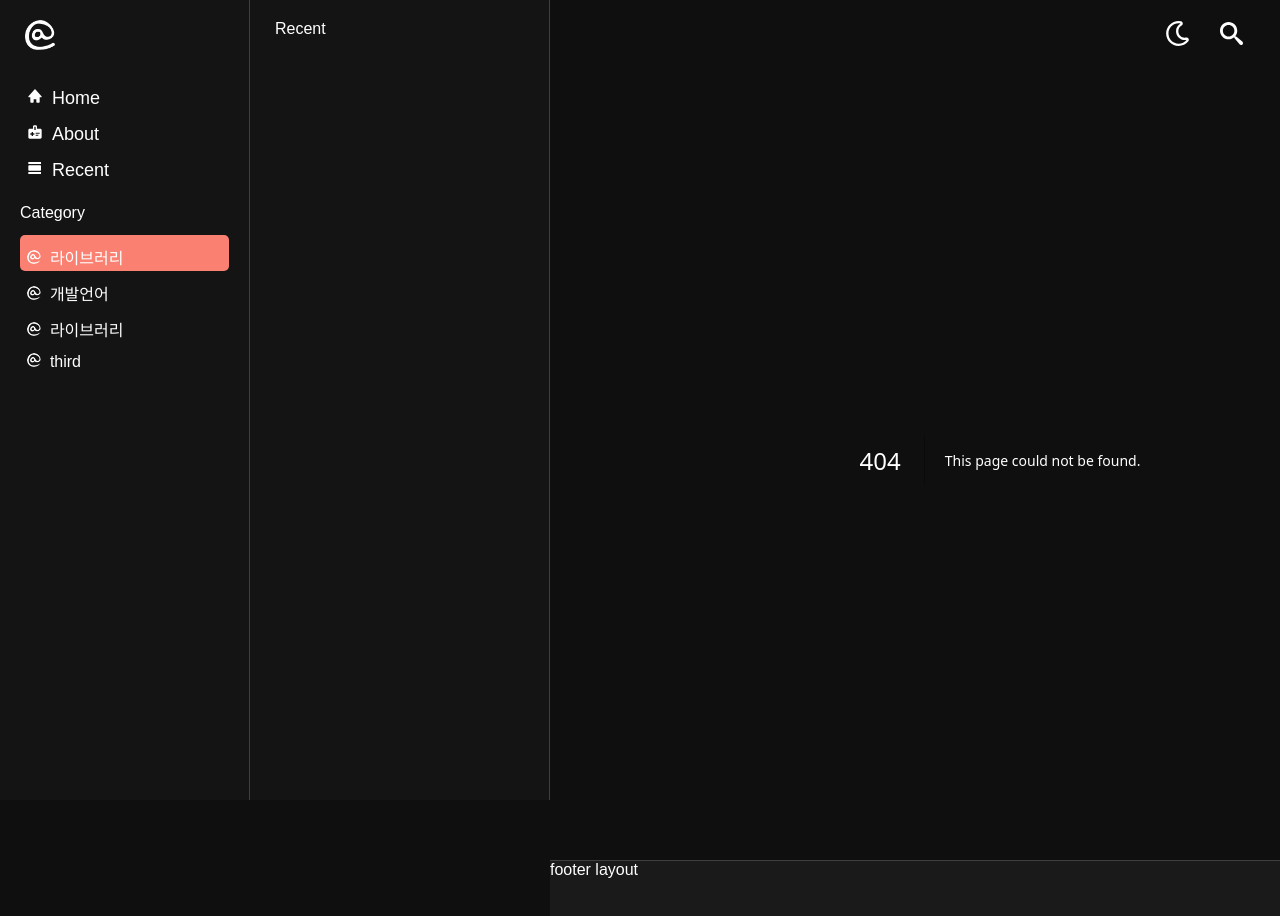
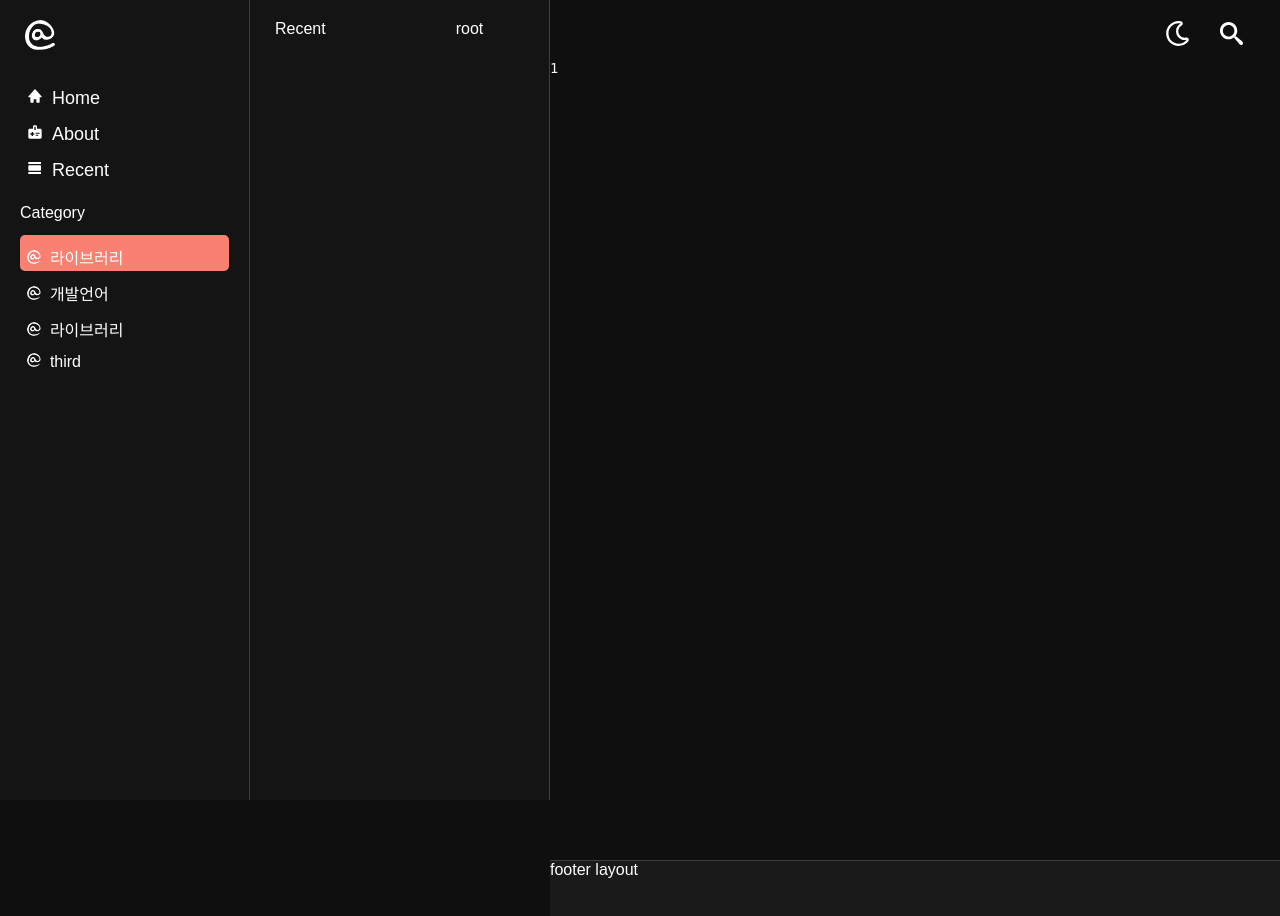
Before and after one commit to Juho11955/page, a Next.js app: page /contents/1 in a window 1280 px wide. Before the commit this address had no page. Shown: the top 916 px of the page. Built offline with nearby package versions, Linux system fonts and the light colour scheme.

Commit message:
second sidebar setting

```diff
--- /dev/null
+++ b/src/app/contents/[dir]/page.js
@@ -0,0 +1,24 @@
+import { useStore } from "@/hooks/useStore";
+import styles from "../../page.module.css";
+
+export default function Dir(params) {
+
+    // store
+    const {
+        NaviStore: { navi, setNavi },
+    } = useStore();
+
+    setNavi(params.params.dir);
+
+  console.log(params);
+  console.log(params.params);
+  console.log(params.params.dir);
+
+  return (
+    <main className={styles.main}>
+      <div className={styles.description}>
+        {params.params.dir}
+      </div>
+    </main>
+  );
+}
--- a/src/layout/SideSecondLayout.js
+++ b/src/layout/SideSecondLayout.js
@@ -6,7 +6,7 @@ import { useRouter } from "next/navigation";
 import { useStore } from "@/hooks/useStore";
 
 
-export default function SidebarLayout() {
+export default function SideSecondLayout() {
 
     // router
     const router = useRouter();
@@ -14,6 +14,7 @@ export default function SidebarLayout() {
     // store
     const {
         LayoutStore: { modeStyle, setModeStyle, mode_side, mode_border, mode_font},
+        NaviStore: { navi, setNavi },
     } = useStore();
 
     // get list data
@@ -30,7 +31,7 @@ export default function SidebarLayout() {
             <div className="secondUpper">
                     <span>Recent</span>
                     <div style={{width: "130px"}}></div>
-
+                {navi}
             </div>
         </div>
     </>
--- /dev/null
+++ b/src/store/NaviStore.js
@@ -0,0 +1,20 @@
+import { makeAutoObservable, observable, action } from 'mobx';
+
+export class NaviStore {
+
+    navi = "root";
+
+    constructor() {
+        makeAutoObservable(this, {
+            navi: observable,
+            setNavi: action
+        })
+    }
+
+    setNavi = (props) => {
+        this.navi = props;
+    }
+
+}
+
+export default new NaviStore;
--- a/src/store/RootStore.js
+++ b/src/store/RootStore.js
@@ -1,7 +1,10 @@
 import LayoutStore from '@/store/LayoutStore';
+import NaviStore from './NaviStore';
+
 
 // const layoutStore = new LayoutStore();
 
 export const RootStore = {
     LayoutStore,
+    NaviStore,
 };
```
Also changed, not shown: src/app/contents/[dir]/[page]/page.js (added, +15 -0 lines).
